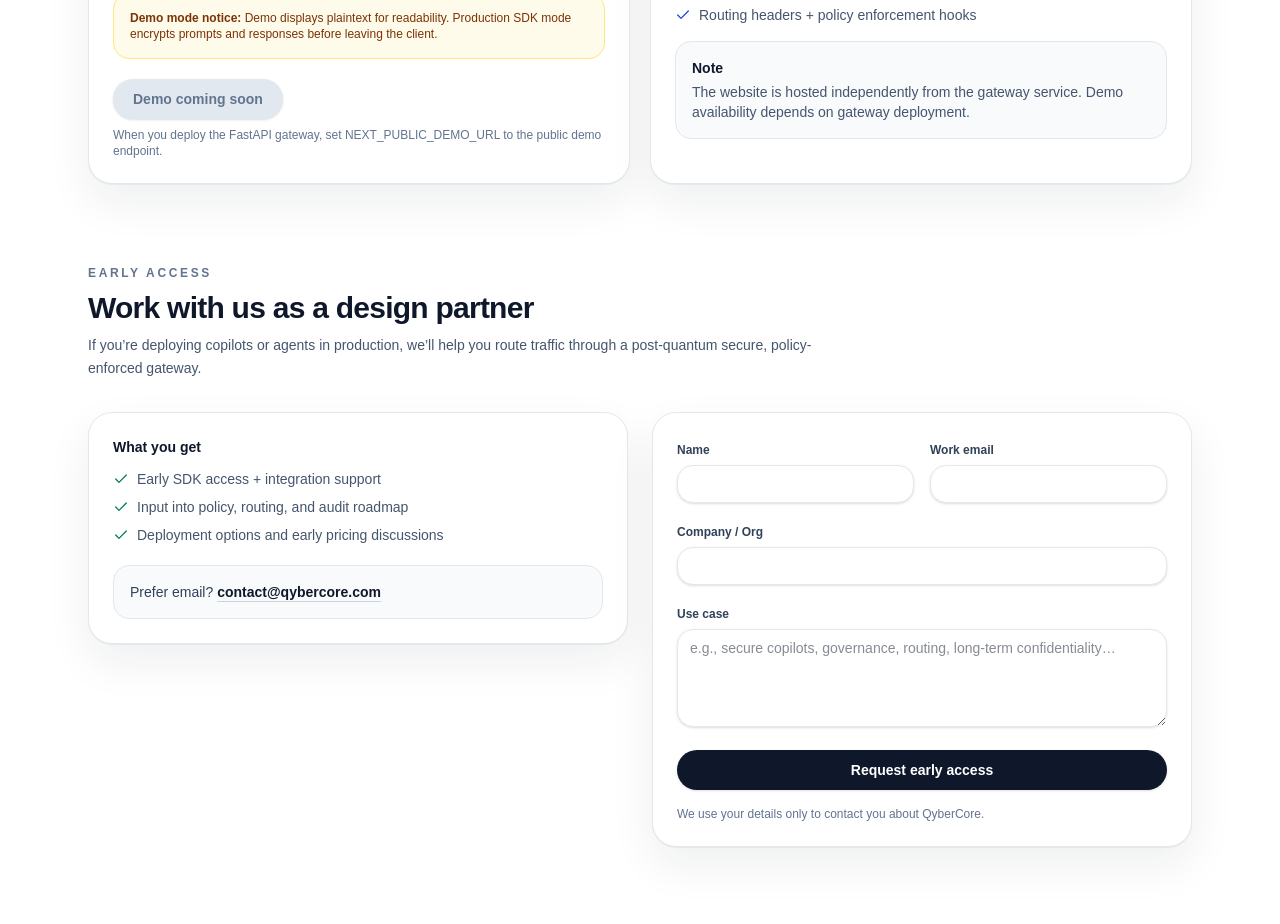
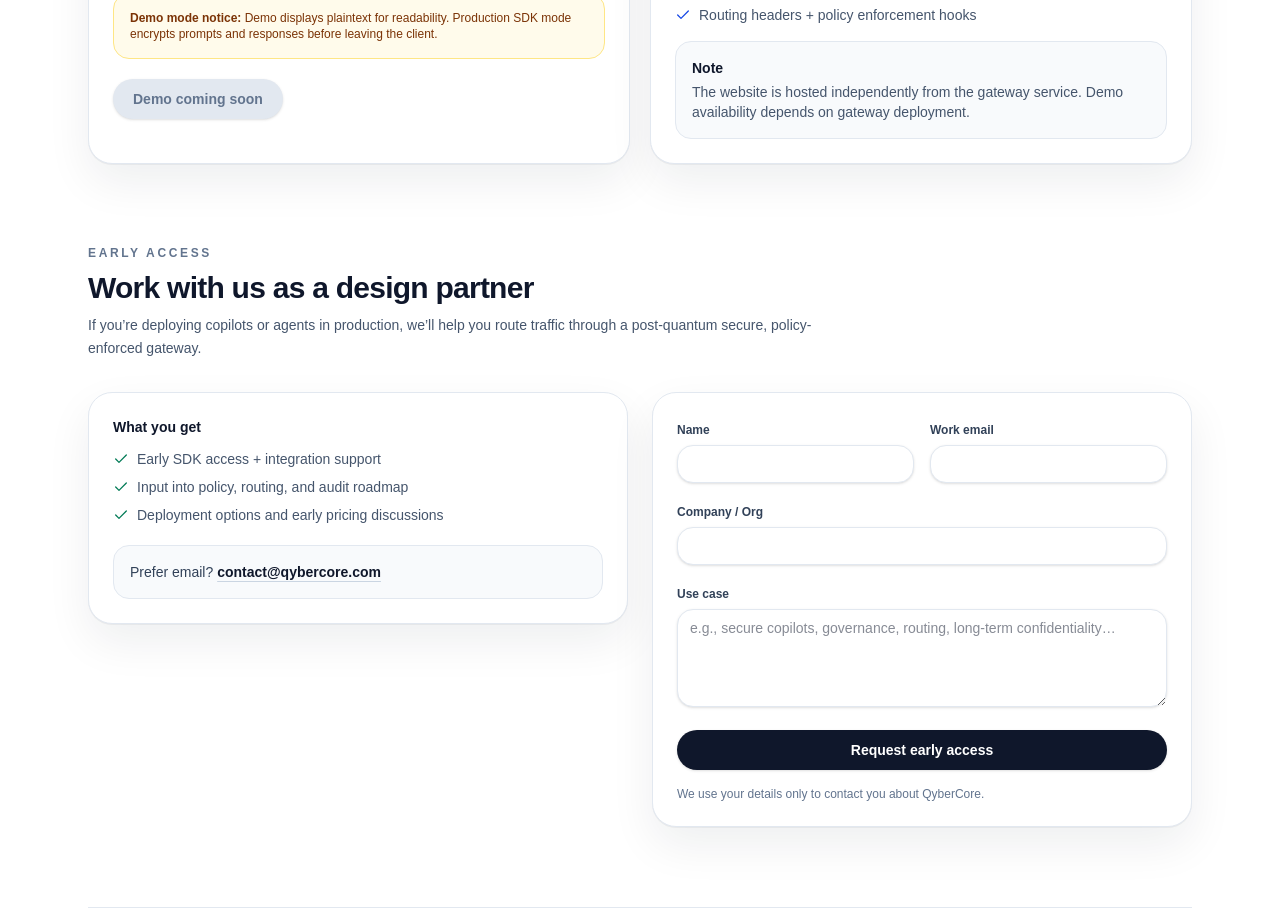
Before and after one commit to karthik1289/qybercore-site, a Next.js app: page / in a window 1280 px wide. Shown: the part 3160-4084 px from the top of the page. Built offline with nearby package versions, Linux system fonts and the light colour scheme; no server answers.

Commit message:
Updated site

```diff
--- a/app/page.tsx
+++ b/app/page.tsx
@@ -825,10 +825,6 @@
                     <>Demo coming soon</>
                   )}
                 </a>
-                <div className="mt-2 text-xs text-slate-500">
-                  When you deploy the FastAPI gateway, set{" "}
-                  <span className="font-mono">NEXT_PUBLIC_DEMO_URL</span> to the public demo endpoint.
-                </div>
               </div>
             </Card>
 
```
